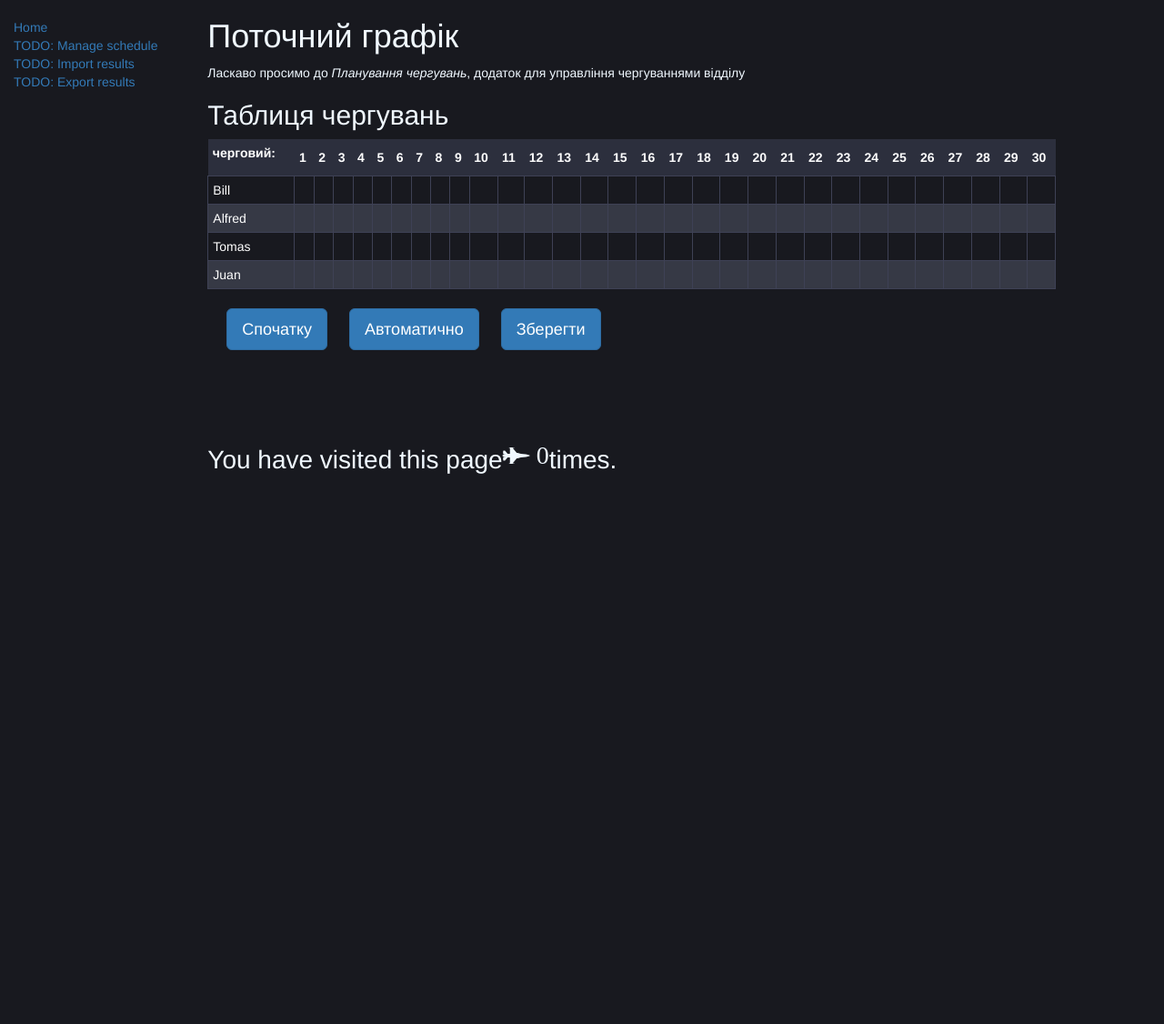
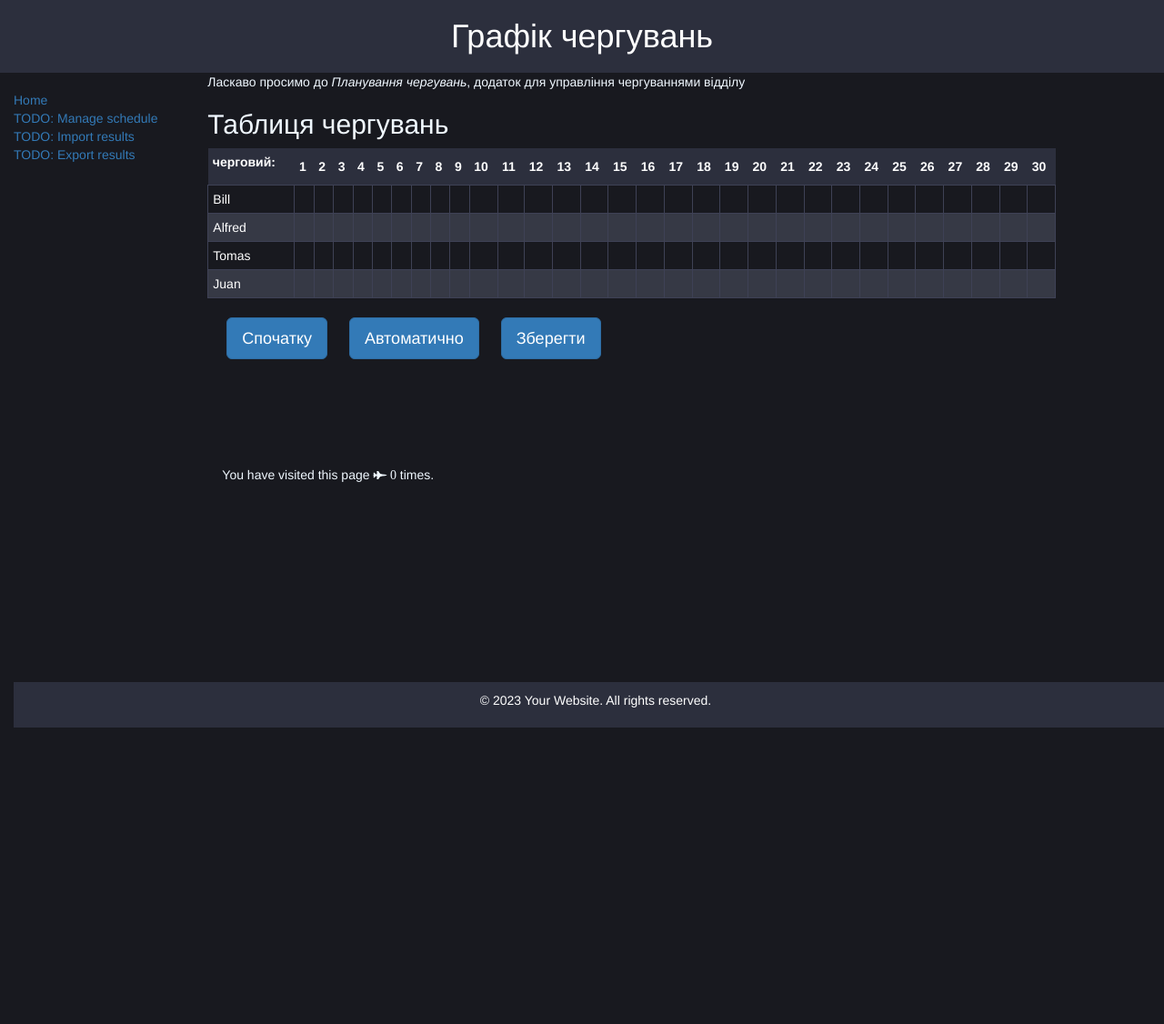
Before and after one commit to taras-halaka/locallibrary-4, a Django app: page /monthlyschedule/ in a window 1280 px wide. Shown: the top 1126 px of the page at 91% size. After the commit the page ends 800 px from the top, so only its background shows below. Run offline with Django 3.2, Linux system fonts and the light colour scheme; some libraries are stand-ins or nearby versions.

Commit message:
added basic styles to preview

```diff
--- a/monthlyschedule/static/css/styles.css
+++ b/monthlyschedule/static/css/styles.css
@@ -101,12 +101,44 @@
 }
 
 
+/* styles.css */
+
+/* Header styles */
+.header {
+  background-color: #2c2f3d;
+  color: #fff;
+  padding: 20px;
+  text-align: center;
+}
+
+.header h1 {
+  margin: 0;
+}
+
+.header nav ul {
+  list-style: none;
+  padding: 0;
+}
+
+.header nav ul li {
+  display: inline;
+  margin-right: 20px;
+}
+
+.header nav ul li a {
+  color: #fff;
+  text-decoration: none;
+}
+
+/* Footer styles */
 .footer {
-  display:flex;
-  /* position: sticky; */
-  bottom: 50px;
-  justify-content: left;
-  align-items: left;
-  height: 50vh;
-  font-size:2em;
+  background-color: #2c2f3d;
+  color: #fff;
+  text-align: center;
+  padding: 10px;
+  position: fixed;
+  bottom: 0;
+  width: 100%;
 }
+
+/* Add more styles to make the header and footer look better */
--- a/monthlyschedule/templates/base_generic.html
+++ b/monthlyschedule/templates/base_generic.html
@@ -16,6 +16,19 @@
   </head>
 
   <body>
+    <!-- Header -->
+    <header class="header">
+      <h1>Графік чергувань</h1>
+      <!-- <nav>
+        <ul>
+          <li><a href="#">Home</a></li>
+          <li><a href="#">About</a></li>
+          <li><a href="#">Services</a></li>
+        </ul>
+      </nav> -->
+    </header>
+
+
     <div class="container-fluid">
       <div class="row">
         <div class="col-sm-2">
@@ -62,16 +75,23 @@
         {% endblock %}
       </div>
 
+
+      <!-- Footer -->
+      <footer class="footer">
+        <p>&copy; 2023 Your Website. All rights reserved.</p>
+      </footer>
+
+        <!--
       <div class="container">
-        <!--
         <i class="fa fa-spinner" id="fa-spinner"></i>
         <i class="fa fa-apple" id="apple"></i>
         <i class="fa fa-twitter" id="twitter"></i>
         <i class="fa fa-github-square github" id="github"></i>
         <i class="fa fa-facebook-square" id="facebook"></i>
         <i class="fa fa-linkedin-square" id="linkedin"></i>
+      </div>
         -->
-      </div>
+
 
 
     </div>
--- a/monthlyschedule/templates/index.html
+++ b/monthlyschedule/templates/index.html
@@ -6,7 +6,7 @@ Schedule
 {% endblock %}
 
 {% block content %}
-<h1>Поточний графік</h1>
+
   <p>Ласкаво просимо до <em>Планування чергувань</em>, додаток для управління чергуваннями відділу</p>
 <h2>Таблиця чергувань</h2>
 
@@ -44,11 +44,11 @@ Schedule
 <br/>
 <br/>
 <br/>
-  <p class="footer">
+  <div class="alert alert-dark" role="alert">
     You have visited this page   <i class="fa fa-fighter-jet" aria-hidden="true">  {{ num_visits }}  </i>
     {% if num_visits == 1 %}  time
     {%else %}
     times{% endif %}.
-  </p>
+  </div>
 
 {% endblock %}
```
